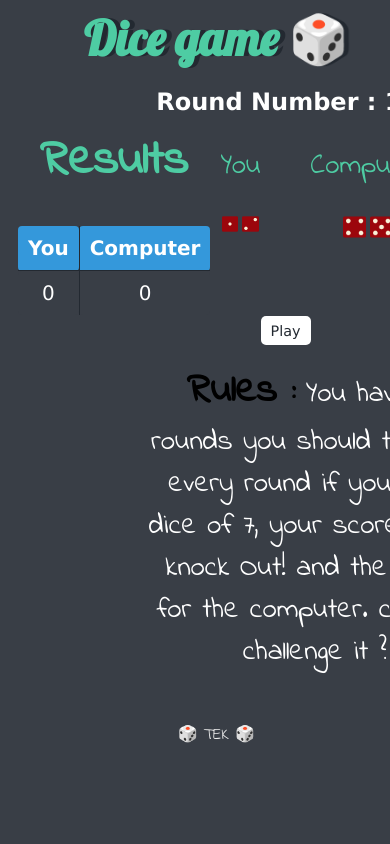
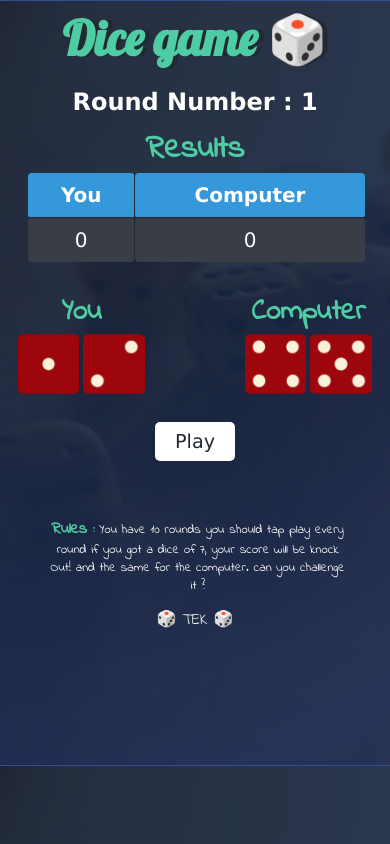
Before and after one commit to Tekkh/Dice-game-js, a plain HTML site: page index.html in a window 390 px wide. Drawn offline with Linux system fonts and the light colour scheme.

Commit message:
fix mobile version and change background

```diff
--- a/index.html
+++ b/index.html
@@ -2,6 +2,7 @@
 <html lang="en" dir="ltr">
   <head>
     <meta charset="utf-8" />
+    <meta name="viewport" content="width=device-width, initial-scale=1.0" />
     <title>Dice Game</title>
     <link rel="stylesheet" href="styles.css" />
     <link
--- a/styles.css
+++ b/styles.css
@@ -5,8 +5,15 @@
   text-align: center;
 }
 body {
-  background-color: #393e46;
-  position: fixed;
+  /* background-image: linear-gradient(
+    to right bottom,
+    #051937,
+    #14223b,
+    #202b3f,
+    #2c3543,
+    #393e46
+  );*/
+  background-image: url("images/backg.png");
 }
 
 h1 {
@@ -36,7 +43,7 @@ p {
 }
 
 img {
-  width: 20%;
+  width: 30%;
 }
 
 footer {
@@ -49,6 +56,7 @@ footer {
   display: flex;
 }
 .rule > p {
+  font-size: 1.5rem;
   margin-left: 140px;
   width: 80%;
   text-align: center;
@@ -56,13 +64,13 @@ footer {
   color: white;
 }
 .rule > p > strong {
-  color: black;
+  color: #4ecca3;
   font-size: 2.5rem;
 }
 
 .btn {
   text-align: center;
-  margin-top: 200px;
+  margin-top: 250px;
   padding: 10px 40px;
   border-radius: 5px;
   border-style: hidden;
@@ -137,7 +145,84 @@ th {
   color: #232931;
 }
 
-@media screen and (device-width: 360px) and (device-height: 640px) {
+@media screen and (max-width: 992px) {
+  .img1,
+  .img2,
+  .img3,
+  .img4 {
+    width: 40%;
+  }
+  .btn {
+    margin-top: 240px;
+    padding: 8px 30px;
+    font-size: 1.3rem;
+  }
+}
+
+@media screen and (max-width: 767px) {
+  .container {
+    display: block;
+  }
+  h1 {
+    font-size: 3rem;
+  }
+  h2 {
+    text-align: center;
+  }
+  .round {
+    margin-left: auto;
+    font-size: 1.5rem;
+  }
+  .score > h2 {
+    font-size: 2rem;
+    margin-bottom: 0;
+  }
+  table {
+    width: 90%;
+    margin-bottom: 0;
+    margin-top: 0;
+  }
+  td,
+  th {
+    padding: 10px;
+    font-size: 20px;
+  }
+  .dice > p {
+    font-size: 1.8rem;
+    font-weight: bold;
+    margin-bottom: 0;
+  }
+  .img1,
+  .img2,
+  .img3,
+  .img4 {
+    width: 42%;
+    margin-top: 0px;
+  }
+  .btn {
+    margin-top: 160px;
+    text-align: center;
+    padding: 8px 20px;
+    font-size: 1.2rem;
+  }
+  .rule > p {
+    font-size: 0.8rem;
+    margin-top: 15%;
+    margin-left: 40px;
+  }
+  .rule > p > strong {
+    font-size: 1rem;
+  }
+  footer {
+    margin-top: 0%;
+  }
+  .popup {
+    width: 75%;
+    margin-top: 170px;
+  }
+}
+
+/*@media screen and (max-width: 480px) {
     .container {
       display: block;
     }
@@ -246,22 +331,4 @@ th {
       margin: 50px 20px;
       width: 100px;
     }
-}
-@media screen and (max-width: 468px) {
-  .img1,
-  .img2 {
-    width: 40%;
-  }
-  .img3,
-  .img4 {
-    width: 20%;
-  }
-  .btn {
-    padding: 5px 10px;
-    font-size: 0.9em;
-  }
-  table {
-    margin: 30px 10px;
-    width: 40px;
-  }
-}
+  }*/
```
Also changed, not shown: images/backg.PNG (added). Lines whose indentation alone changed are shown as unchanged.
